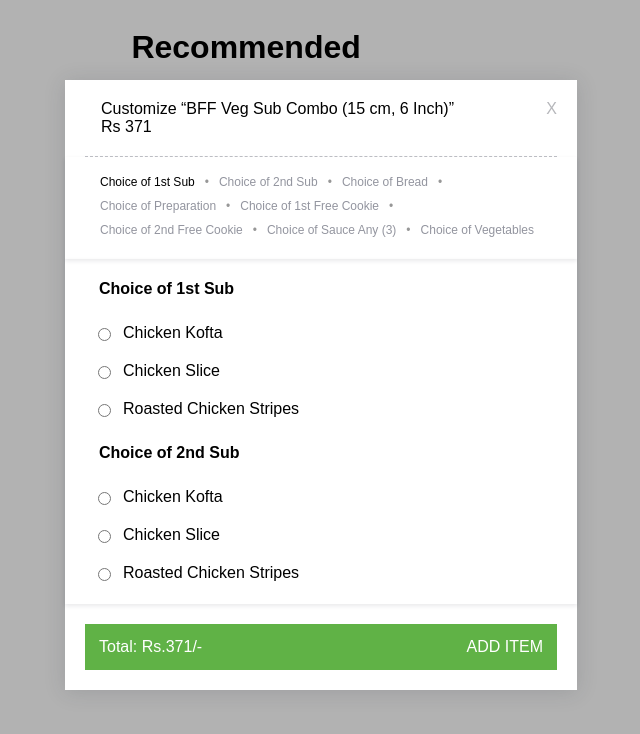
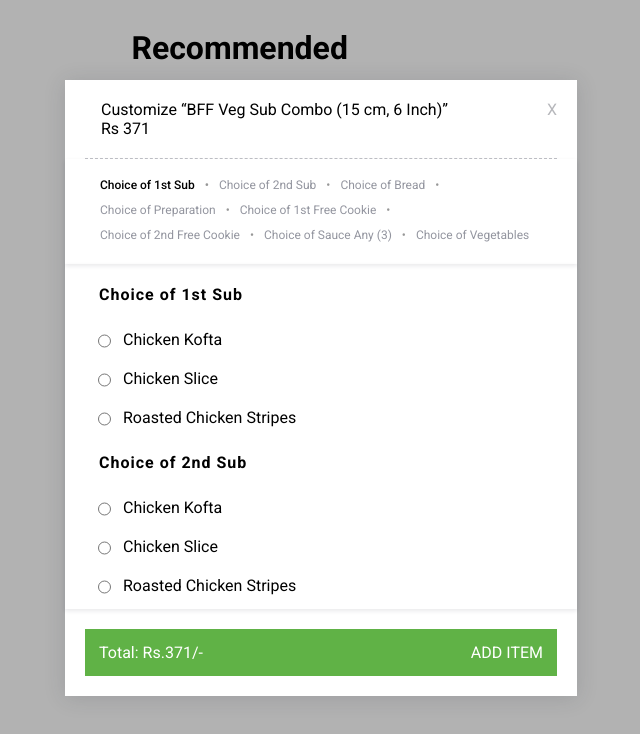
Before and after one commit to alcatraz69/swiggyui, a React (Create React App) app: page / in a window 1280 px wide. Both pictures are taken after a click on the element "ADD". Shown: the top 734 px of the page, without its empty margins (319-959 px from the left). Built offline with nearby package versions, Linux system fonts and the light colour scheme.

Commit message:
feat - added feature to limit checkbox input to 3

```diff
--- a/src/App.css
+++ b/src/App.css
@@ -1,9 +1,5 @@
+@import url("https://fonts.googleapis.com/css2?family=Roboto:wght@100;300;400;500;700&display=swap");
 body {
-  font-family: Arial, Helvetica, sans-serif;
+  font-family: "Roboto", sans-serif;
   overflow: hidden;
 }
-
-/* ::-webkit-scrollbar {
-  width: 0;
-  background: transparent;
-} */
--- a/src/Components/NavItems/NavItems.css
+++ b/src/Components/NavItems/NavItems.css
@@ -31,6 +31,7 @@
   margin-left: 6px;
   font-size: 16px;
   font-weight: 600;
+  letter-spacing: 1px;
 }
 
 .options {
@@ -53,3 +54,36 @@
   color: white;
   padding: 14px;
 }
+.addItemBtn {
+  cursor: pointer;
+}
+
+.errorText {
+  background-color: #fa4a5b;
+  color: #fff;
+  padding: 15px 30px;
+  font-weight: 300;
+  position: absolute;
+  bottom: 86px;
+  width: -webkit-fill-available;
+  animation: animateError 4s forwards;
+}
+
+@keyframes animateError {
+  0% {
+    bottom: 40px;
+    opacity: 0;
+  }
+  10% {
+    bottom: 86px;
+    opacity: 1;
+  }
+  90% {
+    bottom: 86px;
+    opacity: 1;
+  }
+  100% {
+    bottom: 86px;
+    opacity: 0;
+  }
+}
--- a/src/Components/NavItems/NavItems.js
+++ b/src/Components/NavItems/NavItems.js
@@ -4,6 +4,7 @@ import { Choices } from "./Choice";
 
 const NavItems = () => {
   const [route, routeSetter] = useState("choice1");
+  const [error, setError] = useState(false);
   const [userInput, setUserInput] = useState({
     choice1: "",
     choice2: "",
@@ -19,20 +20,33 @@ const NavItems = () => {
     const { name, value } = e.target;
     setUserInput({ ...userInput, [name]: value });
   };
+
   const handleCheckbox = (e) => {
     const { name, value } = e.target;
     const isPresent = userInput[name].find((item) => item === value);
+    let keys = Object.keys(userInput);
     if (isPresent) {
       setUserInput({
         ...userInput,
         [name]: userInput[name].filter((item) => item !== value),
       });
     } else {
-      setUserInput({ ...userInput, [name]: [...userInput[name], value] });
+      if (name === keys[6]) {
+        if (userInput.choice7.length >= 3) {
+          setError(true);
+        } else {
+          setUserInput({ ...userInput, [name]: [...userInput[name], value] });
+        }
+      } else {
+        setUserInput({ ...userInput, [name]: [...userInput[name], value] });
+      }
     }
   };
+
   function handleAdd() {
-    console.log(userInput);
+    alert(
+      `Hello! Your Sub with ${userInput.choice1}, ${userInput.choice2}, ${userInput.choice3}, ${userInput.choice4}, ${userInput.choice5}, ${userInput.choice6}, ${userInput.choice7}, ${userInput.choice8} is getting ready! :)`
+    );
   }
 
   return (
@@ -45,6 +59,7 @@ const NavItems = () => {
               href={"#" + item.choiceNo}
               style={{
                 color: `${route === item.choiceNo ? "#000" : "#93959f"}`,
+                fontWeight: `${route === item.choiceNo ? "500" : "400"}`,
               }}
               onClick={() => {
                 routeSetter(item.choiceNo);
@@ -86,10 +101,13 @@ const NavItems = () => {
           );
         })}
       </div>
+      {error && <div className="errorText">Max 3 sauses allowed</div>}
       <div className="modalBottom">
         <div className="totalItem">
           <span>Total: Rs.371/-</span>
-          <span onClick={handleAdd}>ADD ITEM</span>
+          <span onClick={handleAdd} className="addItemBtn">
+            ADD ITEM
+          </span>
         </div>
       </div>
     </>
```
